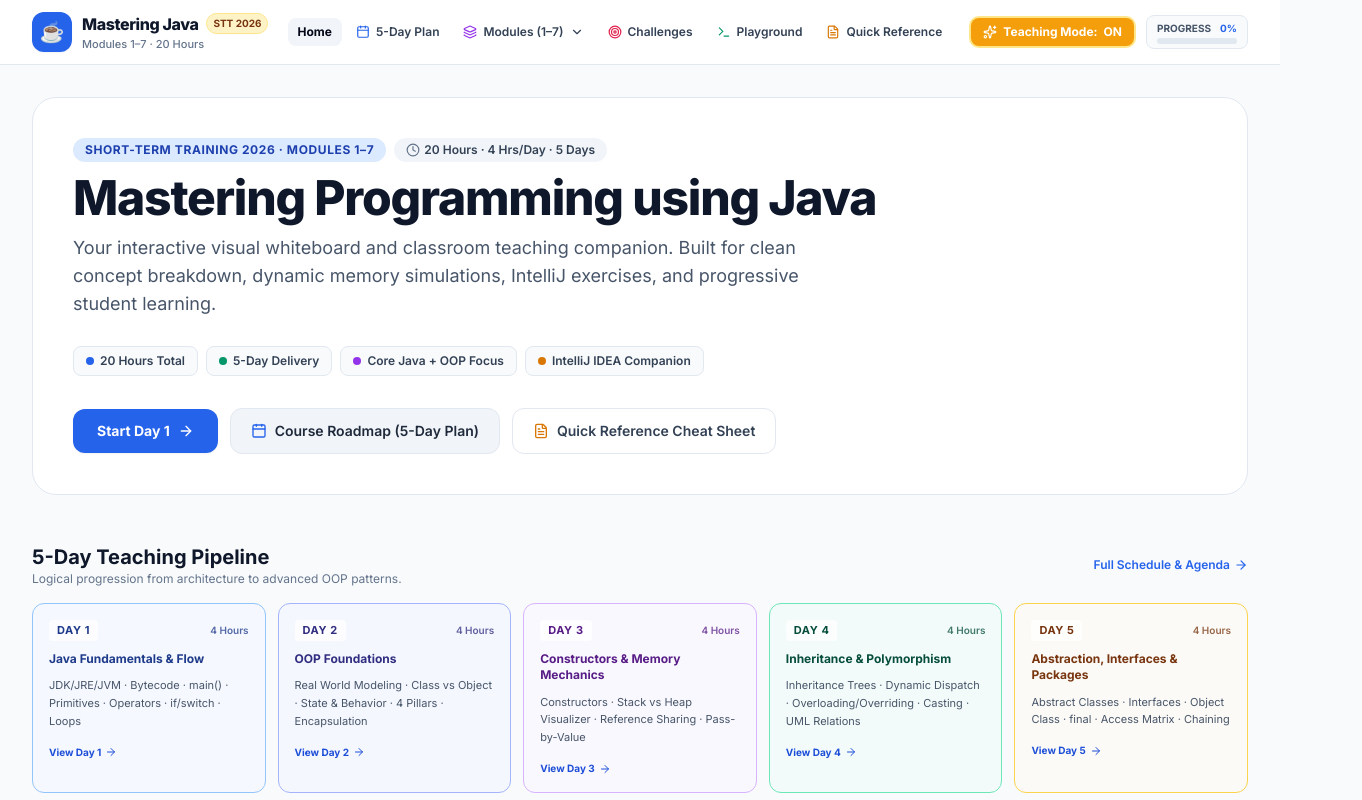
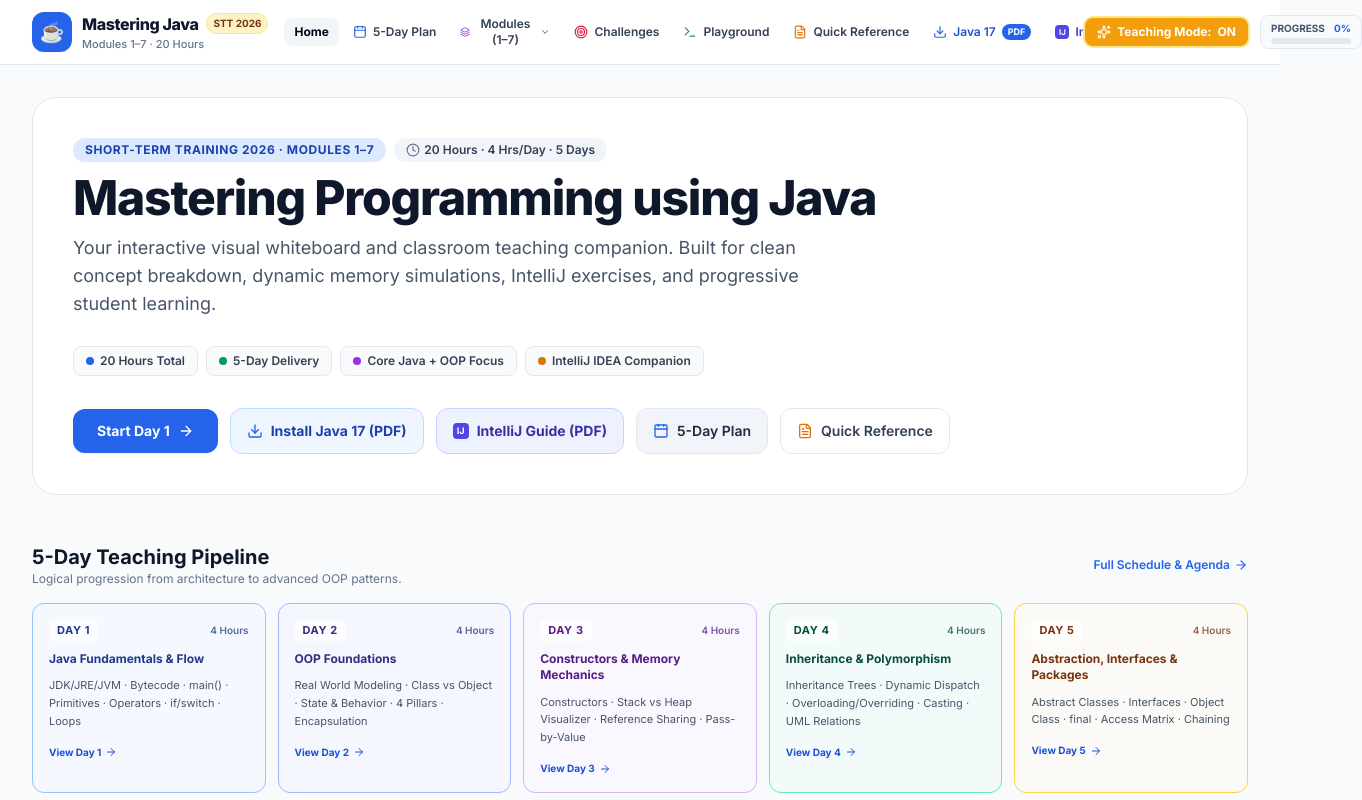
Before and after one commit to aniket-pattiwar/Java, a React (Vite) app: page / in a window 1280 px wide. Shown: the top 800 px of the page, 1362 px wide, since content can reach past the window. Built offline with nearby package versions, Linux system fonts and the light colour scheme.

Commit message:
java v17 and intellij intallation guide pdf add

```diff
--- a/src/App.tsx
+++ b/src/App.tsx
@@ -9,6 +9,8 @@
 import { PlaygroundPage } from './pages/PlaygroundPage';
 import { ReferencePage } from './pages/ReferencePage';
 import { ChallengesPage } from './pages/ChallengesPage';
+import { InstallGuidePage } from './pages/InstallGuidePage';
+import { IntelliJGuidePage } from './pages/IntelliJGuidePage';
 import { totalConceptsCount } from './data';
 
 export const App: React.FC = () => {
@@ -58,9 +60,13 @@
       case 'playground':
         return <PlaygroundPage />;
       case 'reference':
-        return <ReferencePage />;
+        return <ReferencePage setCurrentView={setCurrentView} />;
       case 'challenges':
         return <ChallengesPage />;
+      case 'install-guide':
+        return <InstallGuidePage setCurrentView={setCurrentView} />;
+      case 'intellij-guide':
+        return <IntelliJGuidePage setCurrentView={setCurrentView} />;
       default:
         return (
           <HomePage
--- a/src/components/layout/Navbar.tsx
+++ b/src/components/layout/Navbar.tsx
@@ -9,6 +9,7 @@
   Menu,
   X,
   Target,
+  Download,
 } from 'lucide-react';
 import { useTeachingMode } from '../../context/TeachingModeContext';
 import { useProgress } from '../../context/ProgressContext';
@@ -167,6 +168,38 @@
               <FileText className="w-3.5 h-3.5 text-amber-600" />
               <span>Quick Reference</span>
             </button>
+
+            <button
+              onClick={() => setCurrentView('install-guide')}
+              className={`px-2.5 py-1.5 rounded-lg transition-colors flex items-center gap-1.5 shrink-0 ${
+                currentView === 'install-guide'
+                  ? 'bg-blue-50 text-blue-800 font-bold border border-blue-200'
+                  : 'hover:bg-slate-50 hover:text-slate-900 text-blue-700'
+              }`}
+            >
+              <Download className="w-3.5 h-3.5 text-blue-600" />
+              <span>Java 17</span>
+              <span className="bg-blue-600 text-white text-[9px] font-bold px-1.5 py-0.2 rounded-full uppercase">
+                PDF
+              </span>
+            </button>
+
+            <button
+              onClick={() => setCurrentView('intellij-guide')}
+              className={`px-2.5 py-1.5 rounded-lg transition-colors flex items-center gap-1.5 shrink-0 ${
+                currentView === 'intellij-guide'
+                  ? 'bg-indigo-50 text-indigo-800 font-bold border border-indigo-200'
+                  : 'hover:bg-slate-50 hover:text-slate-900 text-indigo-700'
+              }`}
+            >
+              <div className="w-3.5 h-3.5 rounded bg-indigo-600 text-white flex items-center justify-center font-bold text-[8px]">
+                IJ
+              </div>
+              <span>IntelliJ</span>
+              <span className="bg-indigo-600 text-white text-[9px] font-bold px-1.5 py-0.2 rounded-full uppercase">
+                PDF
+              </span>
+            </button>
           </nav>
 
           {/* Medium Screen Navigation (1024px - 1280px) Compact Nav */}
@@ -218,7 +251,24 @@
                 currentView === 'reference' ? 'bg-slate-100 text-slate-950 font-bold' : 'hover:bg-slate-50'
               }`}
             >
-              Reference
+              Ref
+            </button>
+            <button
+              onClick={() => setCurrentView('install-guide')}
+              className={`px-2 py-1.5 rounded-lg transition-colors flex items-center gap-1 shrink-0 ${
+                currentView === 'install-guide' ? 'bg-blue-50 text-blue-800 font-bold border border-blue-200' : 'hover:bg-slate-50 text-blue-700'
+              }`}
+            >
+              <Download className="w-3 h-3 text-blue-600" />
+              <span>JDK</span>
+            </button>
+            <button
+              onClick={() => setCurrentView('intellij-guide')}
+              className={`px-2 py-1.5 rounded-lg transition-colors flex items-center gap-1 shrink-0 ${
+                currentView === 'intellij-guide' ? 'bg-indigo-50 text-indigo-800 font-bold border border-indigo-200' : 'hover:bg-slate-50 text-indigo-700'
+              }`}
+            >
+              <span>IJ (PDF)</span>
             </button>
           </nav>
 
@@ -321,6 +371,32 @@
               <FileText className="w-4 h-4 text-amber-600" />
               <span>Quick Reference Cheat Sheet</span>
             </button>
+            <button
+              onClick={() => { setCurrentView('install-guide'); setIsMobileMenuOpen(false); }}
+              className="w-full text-left px-3 py-2 rounded-lg hover:bg-slate-50 flex items-center justify-between text-blue-700 font-bold"
+            >
+              <div className="flex items-center gap-2">
+                <Download className="w-4 h-4 text-blue-600" />
+                <span>Install Java 17 Guide (PDF)</span>
+              </div>
+              <span className="bg-blue-600 text-white text-[10px] font-bold px-2 py-0.5 rounded-full">
+                PDF
+              </span>
+            </button>
+            <button
+              onClick={() => { setCurrentView('intellij-guide'); setIsMobileMenuOpen(false); }}
+              className="w-full text-left px-3 py-2 rounded-lg hover:bg-slate-50 flex items-center justify-between text-indigo-700 font-bold"
+            >
+              <div className="flex items-center gap-2">
+                <div className="w-4 h-4 rounded bg-indigo-600 text-white flex items-center justify-center font-bold text-[9px]">
+                  IJ
+                </div>
+                <span>IntelliJ IDEA Setup (PDF)</span>
+              </div>
+              <span className="bg-indigo-600 text-white text-[10px] font-bold px-2 py-0.5 rounded-full">
+                PDF
+              </span>
+            </button>
           </div>
         )}
       </div>
--- a/src/index.css
+++ b/src/index.css
@@ -58,6 +58,24 @@
     display: none !important;
   }
   body {
-    background: #FFFFFF;
+    background: #FFFFFF !important;
+    color: #000000 !important;
+  }
+  header, footer, nav {
+    display: none !important;
+  }
+  main {
+    max-width: 100% !important;
+    padding: 0 !important;
+    margin: 0 !important;
+  }
+  section, .whiteboard-box {
+    break-inside: avoid;
+    page-break-inside: avoid;
+    box-shadow: none !important;
+    border-color: #CBD5E1 !important;
+  }
+  pre, code {
+    font-size: 9pt !important;
   }
 }
--- a/src/pages/HomePage.tsx
+++ b/src/pages/HomePage.tsx
@@ -5,6 +5,7 @@
   Sparkles,
   FileText,
   Clock,
+  Download,
 } from 'lucide-react';
 import { allModules } from '../data';
 
@@ -113,26 +114,44 @@
         <div className="flex flex-wrap items-center gap-3 pt-2">
           <button
             onClick={handleStartDay1}
-            className="px-6 py-3 bg-blue-600 hover:bg-blue-700 text-white rounded-xl text-sm font-bold flex items-center gap-2 transition-all shadow-sm hover:shadow-md"
+            className="px-6 py-3 bg-blue-600 hover:bg-blue-700 text-white rounded-xl text-sm font-bold flex items-center gap-2 transition-all shadow-sm hover:shadow-md cursor-pointer"
           >
             <span>Start Day 1</span>
             <ArrowRight className="w-4 h-4" />
           </button>
 
           <button
+            onClick={() => setCurrentView('install-guide')}
+            className="px-4 py-3 bg-blue-50 hover:bg-blue-100 text-blue-800 rounded-xl text-sm font-bold flex items-center gap-2 transition-colors border border-blue-200 cursor-pointer"
+          >
+            <Download className="w-4 h-4 text-blue-600" />
+            <span>Install Java 17 (PDF)</span>
+          </button>
+
+          <button
+            onClick={() => setCurrentView('intellij-guide')}
+            className="px-4 py-3 bg-indigo-50 hover:bg-indigo-100 text-indigo-800 rounded-xl text-sm font-bold flex items-center gap-2 transition-colors border border-indigo-200 cursor-pointer"
+          >
+            <div className="w-4 h-4 rounded bg-indigo-600 text-white flex items-center justify-center font-bold text-[9px]">
+              IJ
+            </div>
+            <span>IntelliJ Guide (PDF)</span>
+          </button>
+
+          <button
             onClick={() => setCurrentView('schedule')}
-            className="px-5 py-3 bg-slate-100 hover:bg-slate-200 text-slate-800 rounded-xl text-sm font-semibold flex items-center gap-2 transition-colors border border-slate-200"
+            className="px-4 py-3 bg-slate-100 hover:bg-slate-200 text-slate-800 rounded-xl text-sm font-semibold flex items-center gap-2 transition-colors border border-slate-200 cursor-pointer"
           >
             <Calendar className="w-4 h-4 text-blue-600" />
-            <span>Course Roadmap (5-Day Plan)</span>
+            <span>5-Day Plan</span>
           </button>
 
           <button
             onClick={() => setCurrentView('reference')}
-            className="px-5 py-3 bg-white hover:bg-slate-50 text-slate-700 rounded-xl text-sm font-semibold flex items-center gap-2 transition-colors border border-slate-200"
+            className="px-4 py-3 bg-white hover:bg-slate-50 text-slate-700 rounded-xl text-sm font-semibold flex items-center gap-2 transition-colors border border-slate-200 cursor-pointer"
           >
             <FileText className="w-4 h-4 text-amber-600" />
-            <span>Quick Reference Cheat Sheet</span>
+            <span>Quick Reference</span>
           </button>
         </div>
       </section>
--- a/src/pages/ReferencePage.tsx
+++ b/src/pages/ReferencePage.tsx
@@ -1,8 +1,11 @@
 import React from 'react';
-import { FileText, Printer } from 'lucide-react';
+import { FileText, Printer, Download } from 'lucide-react';
 
+interface ReferencePageProps {
+  setCurrentView?: (view: string) => void;
+}
 
-export const ReferencePage: React.FC = () => {
+export const ReferencePage: React.FC<ReferencePageProps> = ({ setCurrentView }) => {
   const handlePrint = () => {
     window.print();
   };
@@ -24,13 +27,36 @@
           </p>
         </div>
 
+        <div className="flex flex-wrap items-center gap-2.5 no-print">
+          {setCurrentView && (
+            <>
+              <button
+                onClick={() => setCurrentView('install-guide')}
+                className="px-3.5 py-2 bg-blue-50 hover:bg-blue-100 text-blue-700 border border-blue-200 rounded-xl text-xs font-bold flex items-center gap-1.5 transition-colors cursor-pointer"
+              >
+                <Download className="w-3.5 h-3.5" />
+                <span>JDK 17 (PDF)</span>
+              </button>
+              <button
+                onClick={() => setCurrentView('intellij-guide')}
+                className="px-3.5 py-2 bg-indigo-50 hover:bg-indigo-100 text-indigo-700 border border-indigo-200 rounded-xl text-xs font-bold flex items-center gap-1.5 transition-colors cursor-pointer"
+              >
+                <div className="w-3.5 h-3.5 rounded bg-indigo-600 text-white flex items-center justify-center font-bold text-[8px]">
+                  IJ
+                </div>
+                <span>IntelliJ Guide (PDF)</span>
+              </button>
+            </>
+          )}
+
           <button
             onClick={handlePrint}
-          className="px-4 py-2 bg-slate-900 hover:bg-slate-800 text-white rounded-xl text-xs font-semibold flex items-center gap-1.5 transition-colors no-print"
+            className="px-4 py-2 bg-slate-900 hover:bg-slate-800 text-white rounded-xl text-xs font-semibold flex items-center gap-1.5 transition-colors cursor-pointer"
           >
             <Printer className="w-4 h-4" />
             <span>Print / Save PDF</span>
           </button>
+        </div>
       </div>
 
       {/* Grid of 8 Fast-Scan Sections */}
```
Also changed, not shown: src/components/common/IntelliJModal.tsx (+15 -2 lines), src/pages/ModulePage.tsx (+23 -1 lines). Lines whose indentation alone changed are shown as unchanged.
